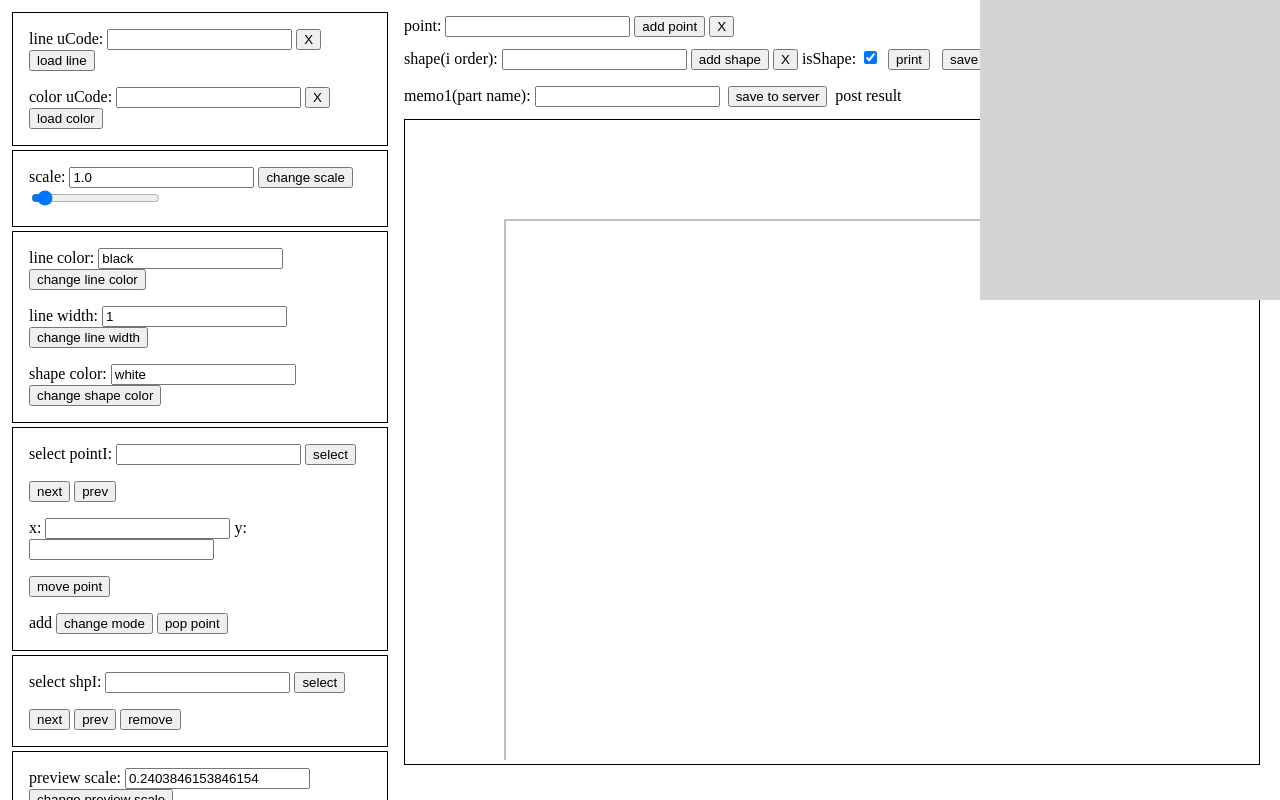
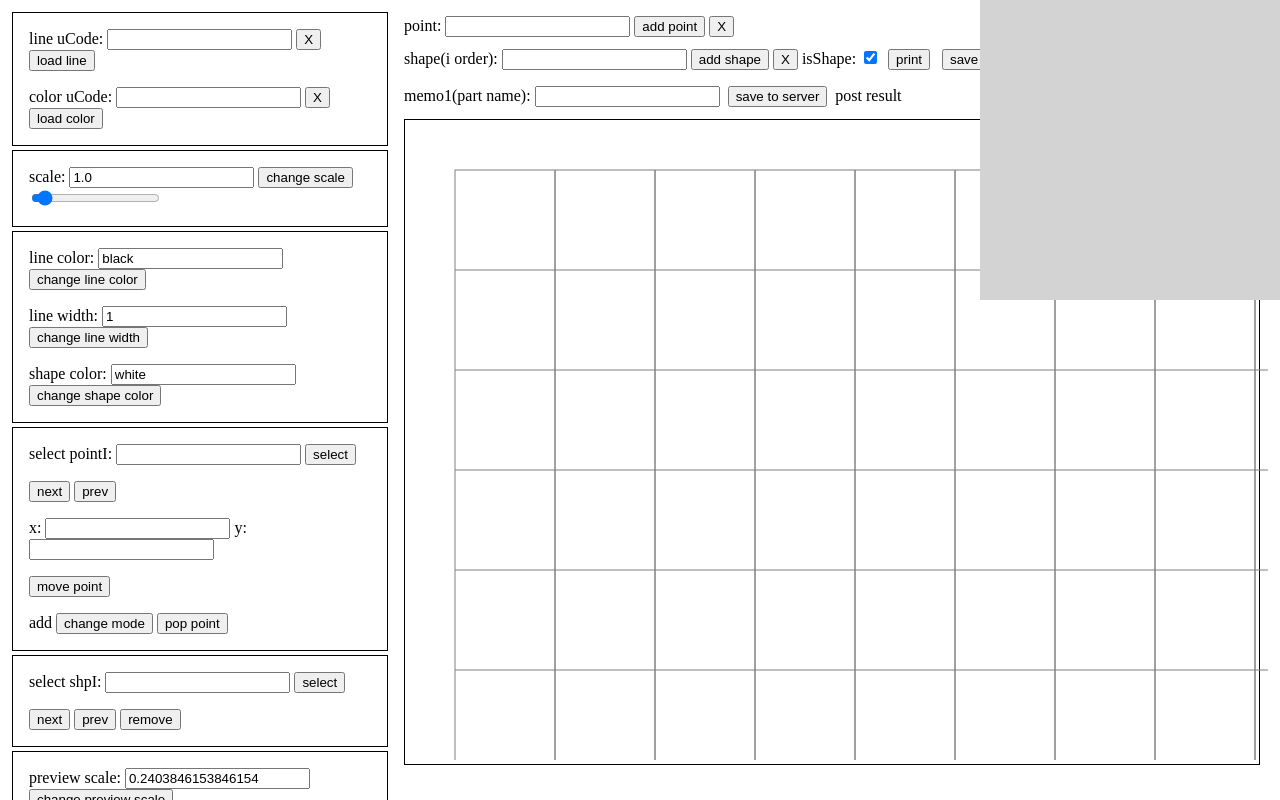
Before and after one commit to zmdr0010/bt-line-server, a website: page views/making-line-point-v3.html in a window 1280 px wide. Drawn offline with Linux system fonts and the light colour scheme; files whose address does not match are found by name.

Commit message:
add guideline

```diff
--- a/views/making-line-point-v3.html
+++ b/views/making-line-point-v3.html
@@ -163,8 +163,8 @@
 
     let canvas
     let ctx
-    let sx = 100
-    let sy = 100
+    let sx = 50
+    let sy = 50
     let linePointInfo
     let selectPI = 0
     let resultInfo
@@ -260,6 +260,19 @@
       ctx.strokeStyle = 'gray'
       ctx.lineWidth = 1
       ctx.strokeRect(sx, sy, 1000, 1000)
+
+      for (let i=0; i<9; i++) {
+        const itvX = 100 * (i + 1)
+        ctx.moveTo(sx + itvX, sy)
+        ctx.lineTo(sx + itvX, sy + 800)
+      }
+      ctx.stroke()
+      for (let i=0; i<8; i++) {
+        const itvY = 100 * (i + 1)
+        ctx.moveTo(sx, sy + itvY)
+        ctx.lineTo(sx + 1000, sy + itvY)
+      }
+      ctx.stroke()
 
       const scSx = sx / scale
       const scSy = sy / scale
```
